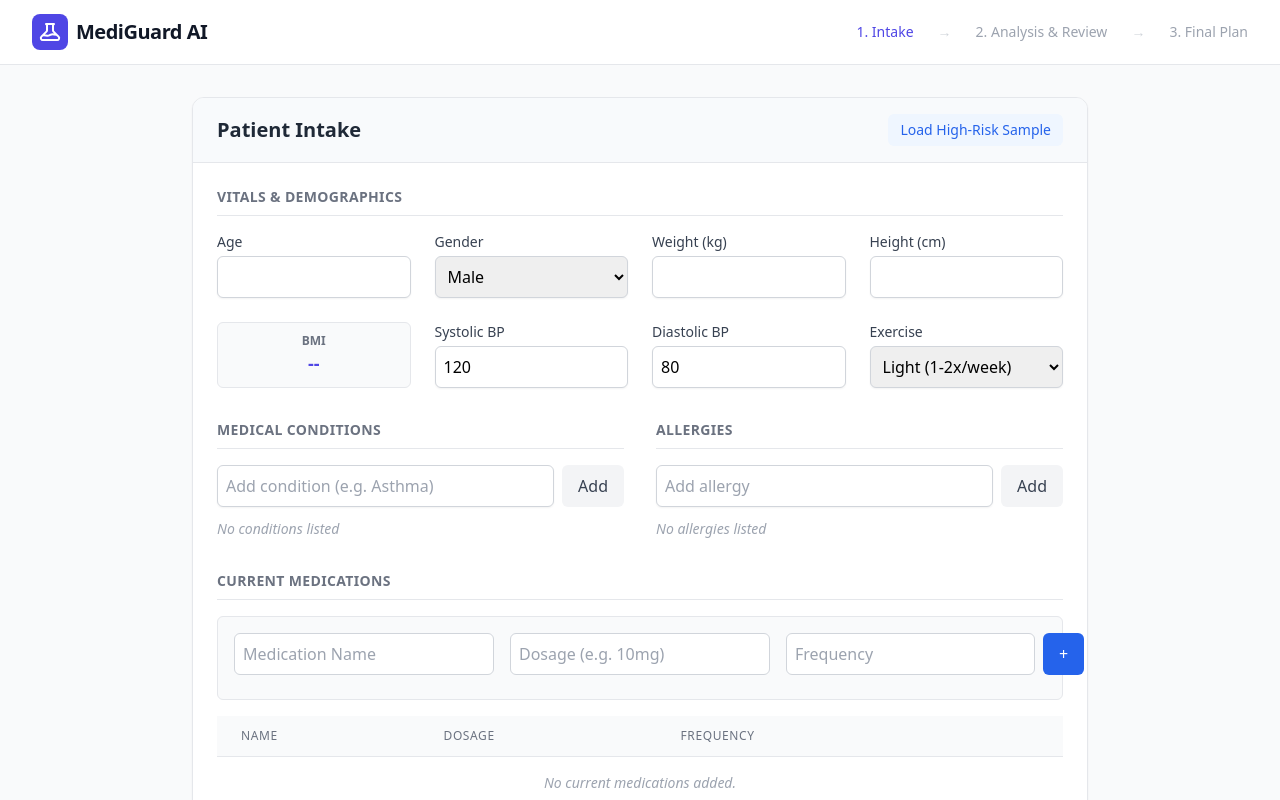
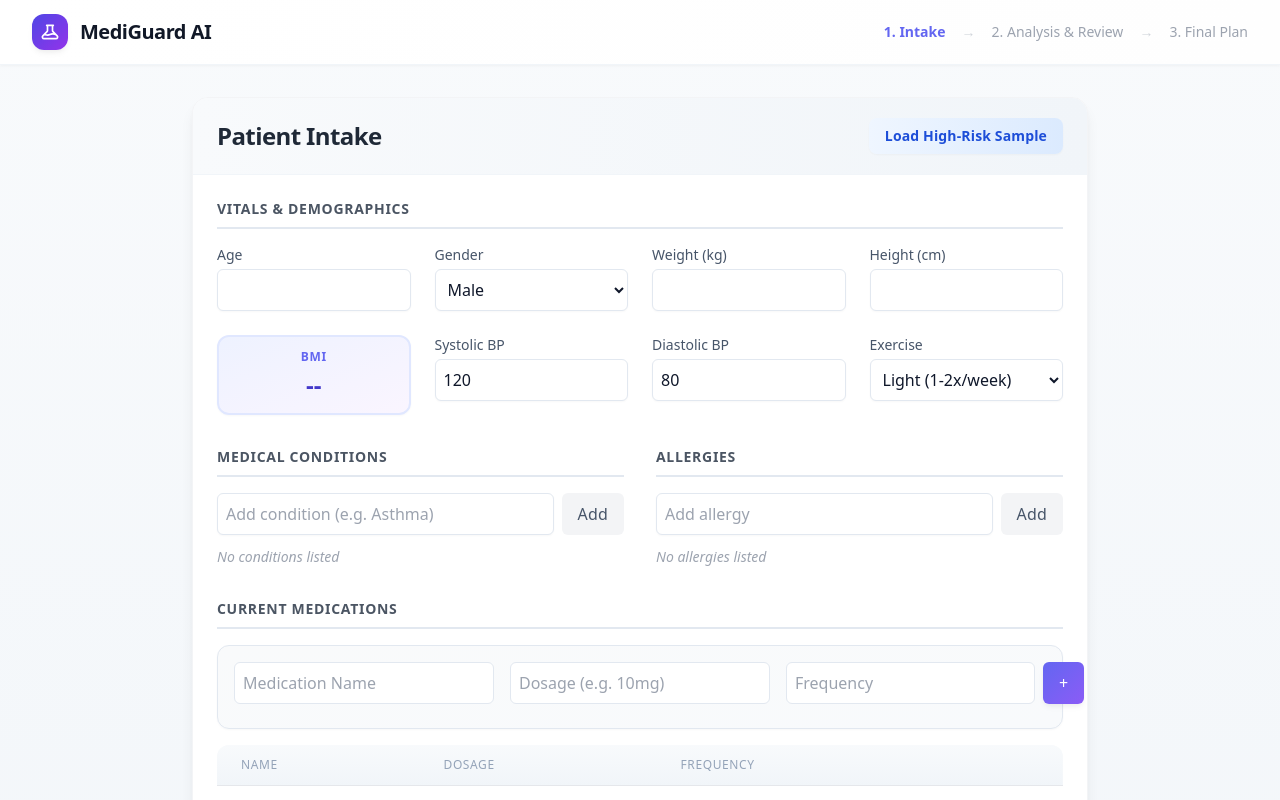
Before and after one commit to Koala3353/AI-Powered-Treatment-Plan-Assistant, a React (Vite) app: page / in a window 1280 px wide. Shown: the top 800 px of the page. Built offline with nearby package versions, Linux system fonts and the light colour scheme.

Commit message:
Add modern UI enhancements with gradients, improved shadows, and typography
Co-authored-by: Koala3353 <76986040+Koala3353@users.noreply.github.com>

```diff
--- a/App.tsx
+++ b/App.tsx
@@ -96,21 +96,21 @@ const App: React.FC = () => {
   };
 
   return (
-    <div className="min-h-screen bg-gray-50 flex flex-col font-sans">
-      <header className="bg-white border-b border-gray-200 sticky top-0 z-20">
+    <div className="min-h-screen bg-gradient-to-b from-slate-50 to-slate-100 flex flex-col font-sans">
+      <header className="bg-white border-b border-gray-200 sticky top-0 z-20 shadow-sm">
         <div className="max-w-7xl mx-auto px-4 sm:px-6 lg:px-8 h-16 flex items-center justify-between">
-          <div className="flex items-center gap-2">
-            <div className="bg-indigo-600 p-1.5 rounded-lg">
-              <svg className="w-6 h-6 text-white" fill="none" stroke="currentColor" viewBox="0 0 24 24"><path strokeLinecap="round" strokeLinejoin="round" strokeWidth="2" d="M19.428 15.428a2 2 0 00-1.022-.547l-2.387-.477a6 6 0 00-3.86.517l-.318.158a6 6 0 01-3.86.517L6.05 15.21a2 2 0 00-1.806.547M8 4h8l-1 1v5.172a2 2 0 00.586 1.414l5 5c1.26 1.26.367 3.414-1.415 3.414H4.828c-1.782 0-2.674-2.154-1.414-3.414l5-5A2 2 0 009 10.172V5L8 4z"></path></svg>
+          <div className="flex items-center gap-3">
+            <div className="bg-gradient-to-br from-indigo-600 to-purple-600 p-2 rounded-xl shadow-md">
+              <svg className="w-5 h-5 text-white" fill="none" stroke="currentColor" viewBox="0 0 24 24"><path strokeLinecap="round" strokeLinejoin="round" strokeWidth="2" d="M19.428 15.428a2 2 0 00-1.022-.547l-2.387-.477a6 6 0 00-3.86.517l-.318.158a6 6 0 01-3.86.517L6.05 15.21a2 2 0 00-1.806.547M8 4h8l-1 1v5.172a2 2 0 00.586 1.414l5 5c1.26 1.26.367 3.414-1.415 3.414H4.828c-1.782 0-2.674-2.154-1.414-3.414l5-5A2 2 0 009 10.172V5L8 4z"></path></svg>
             </div>
             <span className="font-bold text-xl text-gray-900 tracking-tight">MediGuard AI</span>
           </div>
-          <div className="hidden md:flex items-center gap-6 text-sm font-medium">
-             <span className={step === 'intake' ? 'text-indigo-600' : 'text-gray-400'}>1. Intake</span>
+          <div className="hidden md:flex items-center gap-4 text-sm font-medium">
+             <span className={step === 'intake' ? 'text-indigo-600 font-semibold' : 'text-gray-400'}>1. Intake</span>
              <span className="text-gray-300">→</span>
-             <span className={step === 'review' ? 'text-indigo-600' : 'text-gray-400'}>2. Analysis & Review</span>
+             <span className={step === 'review' ? 'text-indigo-600 font-semibold' : 'text-gray-400'}>2. Analysis & Review</span>
              <span className="text-gray-300">→</span>
-             <span className={step === 'summary' ? 'text-indigo-600' : 'text-gray-400'}>3. Final Plan</span>
+             <span className={step === 'summary' ? 'text-indigo-600 font-semibold' : 'text-gray-400'}>3. Final Plan</span>
           </div>
         </div>
       </header>
--- a/components/IntakeForm.tsx
+++ b/components/IntakeForm.tsx
@@ -113,13 +113,13 @@ export const IntakeForm: React.FC<IntakeFormProps> = ({ onSubmit, isLoading }) =
   };
 
   return (
-    <div className="max-w-4xl mx-auto bg-white rounded-xl shadow-sm border border-gray-200 overflow-hidden">
-      <div className="bg-slate-50 px-6 py-4 border-b border-gray-200 flex justify-between items-center">
-        <h2 className="text-xl font-semibold text-gray-800">Patient Intake</h2>
+    <div className="max-w-4xl mx-auto bg-white rounded-2xl shadow-lg border border-gray-100 overflow-hidden">
+      <div className="bg-gradient-to-r from-slate-50 to-slate-100 px-6 py-5 border-b border-gray-200 flex justify-between items-center">
+        <h2 className="text-2xl font-bold text-gray-800 tracking-tight">Patient Intake</h2>
         <button
           type="button"
           onClick={loadSample}
-          className="text-sm text-blue-600 hover:text-blue-800 font-medium bg-blue-50 px-3 py-1.5 rounded-md"
+          className="text-sm text-blue-700 hover:text-blue-900 font-semibold bg-gradient-to-r from-blue-50 to-blue-100 px-4 py-2 rounded-lg shadow-sm hover:shadow-md transition-all"
         >
           Load High-Risk Sample
         </button>
@@ -128,7 +128,7 @@ export const IntakeForm: React.FC<IntakeFormProps> = ({ onSubmit, isLoading }) =
       <div className="p-6 space-y-8">
         {/* Demographics & Vitals */}
         <section>
-          <h3 className="text-sm uppercase tracking-wide text-gray-500 font-bold mb-4 border-b pb-2">Vitals & Demographics</h3>
+          <h3 className="text-sm uppercase tracking-wider text-gray-600 font-bold mb-4 pb-2 border-b-2 border-gray-200">Vitals & Demographics</h3>
           <div className="grid grid-cols-1 md:grid-cols-4 gap-6">
             <div>
               <label className="block text-sm font-medium text-gray-700 mb-1">Age</label>
@@ -152,9 +152,9 @@ export const IntakeForm: React.FC<IntakeFormProps> = ({ onSubmit, isLoading }) =
             </div>
 
             {/* BMI Display */}
-            <div className="bg-gray-50 p-2 rounded-md border border-gray-200 flex flex-col justify-center items-center">
-              <span className="text-xs text-gray-500 font-bold uppercase">BMI</span>
-              <span className="text-lg font-bold text-indigo-600">{bmi}</span>
+            <div className="bg-gradient-to-br from-indigo-50 to-purple-50 p-3 rounded-xl border-2 border-indigo-100 flex flex-col justify-center items-center shadow-sm">
+              <span className="text-xs text-indigo-600 font-bold uppercase tracking-wider">BMI</span>
+              <span className="text-2xl font-bold text-indigo-700 mt-1">{bmi}</span>
             </div>
 
             <div>
@@ -181,7 +181,7 @@ export const IntakeForm: React.FC<IntakeFormProps> = ({ onSubmit, isLoading }) =
         <section className="grid grid-cols-1 md:grid-cols-2 gap-8">
            {/* Conditions */}
           <div>
-            <h3 className="text-sm uppercase tracking-wide text-gray-500 font-bold mb-4 border-b pb-2">Medical Conditions</h3>
+            <h3 className="text-sm uppercase tracking-wider text-gray-600 font-bold mb-4 pb-2 border-b-2 border-gray-200">Medical Conditions</h3>
             <div className="flex gap-2 mb-3">
               <input
                 type="text"
@@ -212,7 +212,7 @@ export const IntakeForm: React.FC<IntakeFormProps> = ({ onSubmit, isLoading }) =
 
           {/* Allergies */}
           <div>
-             <h3 className="text-sm uppercase tracking-wide text-gray-500 font-bold mb-4 border-b pb-2">Allergies</h3>
+             <h3 className="text-sm uppercase tracking-wider text-gray-600 font-bold mb-4 pb-2 border-b-2 border-gray-200">Allergies</h3>
               <div className="flex gap-2 mb-3">
                <input
                 type="text"
@@ -257,8 +257,8 @@ export const IntakeForm: React.FC<IntakeFormProps> = ({ onSubmit, isLoading }) =
 
         {/* Medications */}
         <section>
-          <h3 className="text-sm uppercase tracking-wide text-gray-500 font-bold mb-4 border-b pb-2">Current Medications</h3>
-          <div className="bg-gray-50 p-4 rounded-md mb-4 border border-gray-200">
+          <h3 className="text-sm uppercase tracking-wider text-gray-600 font-bold mb-4 pb-2 border-b-2 border-gray-200">Current Medications</h3>
+          <div className="bg-gradient-to-br from-gray-50 to-slate-50 p-4 rounded-xl mb-4 border border-gray-200 shadow-sm">
             <div className="grid grid-cols-1 md:grid-cols-3 gap-4 mb-2">
               <input
                 type="text"
@@ -325,7 +325,7 @@ export const IntakeForm: React.FC<IntakeFormProps> = ({ onSubmit, isLoading }) =
 
         {/* Primary Complaint */}
         <section>
-           <h3 className="text-sm uppercase tracking-wide text-gray-500 font-bold mb-4 border-b pb-2">Reason for Visit</h3>
+           <h3 className="text-sm uppercase tracking-wider text-gray-600 font-bold mb-4 pb-2 border-b-2 border-gray-200">Reason for Visit</h3>
            <div className="space-y-4">
              <div>
                <label className="block text-sm font-medium text-gray-700 mb-1">Primary Complaint</label>
@@ -351,15 +351,15 @@ export const IntakeForm: React.FC<IntakeFormProps> = ({ onSubmit, isLoading }) =
            </div>
         </section>
 
-        <div className="pt-6 border-t flex justify-end">
+        <div className="pt-6 border-t-2 border-gray-100 flex justify-end">
           <button
             onClick={() => onSubmit(formData)}
             disabled={isLoading || !formData.primaryComplaint}
             className={`
-              px-8 py-4 rounded-lg font-bold text-lg shadow-lg flex items-center gap-2
+              px-8 py-4 rounded-xl font-bold text-lg shadow-lg flex items-center gap-2
               ${isLoading || !formData.primaryComplaint
                 ? 'bg-gray-300 text-gray-500 cursor-not-allowed'
-                : 'bg-indigo-600 text-white hover:bg-indigo-700 hover:shadow-xl transform transition hover:-translate-y-0.5'}
+                : 'bg-gradient-to-r from-indigo-600 to-purple-600 text-white hover:from-indigo-700 hover:to-purple-700 hover:shadow-xl'}
             `}
           >
             {isLoading ? (
--- /dev/null
+++ b/index.css
@@ -0,0 +1,338 @@
+/* Modern UI Enhancements - No Animations */
+
+/* Custom CSS Variables for Modern Design */
+:root {
+  --color-primary: #6366f1;
+  --color-primary-dark: #4f46e5;
+  --color-primary-light: #818cf8;
+  --color-secondary: #8b5cf6;
+  --color-success: #10b981;
+  --color-warning: #f59e0b;
+  --color-danger: #ef4444;
+  --color-info: #3b82f6;
+
+  --bg-primary: #ffffff;
+  --bg-secondary: #f8fafc;
+  --bg-tertiary: #f1f5f9;
+
+  --text-primary: #0f172a;
+  --text-secondary: #475569;
+  --text-tertiary: #94a3b8;
+
+  --border-color: #e2e8f0;
+  --border-color-light: #f1f5f9;
+
+  --shadow-sm: 0 1px 2px 0 rgba(0, 0, 0, 0.03);
+  --shadow-md: 0 4px 6px -1px rgba(0, 0, 0, 0.05), 0 2px 4px -1px rgba(0, 0, 0, 0.03);
+  --shadow-lg: 0 10px 15px -3px rgba(0, 0, 0, 0.08), 0 4px 6px -2px rgba(0, 0, 0, 0.03);
+  --shadow-xl: 0 20px 25px -5px rgba(0, 0, 0, 0.08), 0 10px 10px -5px rgba(0, 0, 0, 0.02);
+
+  --radius-sm: 0.375rem;
+  --radius-md: 0.5rem;
+  --radius-lg: 0.75rem;
+  --radius-xl: 1rem;
+}
+
+/* Global Styles */
+body {
+  font-family: 'Inter', -apple-system, BlinkMacSystemFont, 'Segoe UI', Roboto, sans-serif;
+  -webkit-font-smoothing: antialiased;
+  -moz-osx-font-smoothing: grayscale;
+  background: linear-gradient(to bottom, #f8fafc 0%, #f1f5f9 100%);
+  color: var(--text-primary);
+  min-height: 100vh;
+}
+
+/* Enhanced Card Styling */
+.bg-white.rounded-xl {
+  background: var(--bg-primary);
+  box-shadow: var(--shadow-md);
+  border: 1px solid var(--border-color-light);
+}
+
+/* Modern Header Styling */
+header.bg-white {
+  background: linear-gradient(to right, #ffffff 0%, #fefefe 100%);
+  box-shadow: 0 1px 3px 0 rgba(0, 0, 0, 0.04);
+  backdrop-filter: blur(8px);
+}
+
+/* Enhanced Button Styles */
+button {
+  font-weight: 500;
+  letter-spacing: 0.01em;
+  transition: all 0.15s ease;
+}
+
+button:hover:not(:disabled) {
+  transform: translateY(-1px);
+}
+
+button:active:not(:disabled) {
+  transform: translateY(0);
+}
+
+/* Primary Button Enhancement */
+.bg-indigo-600, .bg-blue-600 {
+  background: linear-gradient(135deg, var(--color-primary) 0%, var(--color-secondary) 100%);
+  box-shadow: var(--shadow-md);
+}
+
+.bg-indigo-600:hover, .bg-blue-600:hover {
+  background: linear-gradient(135deg, var(--color-primary-dark) 0%, #7c3aed 100%);
+  box-shadow: var(--shadow-lg);
+}
+
+/* Input Field Modernization */
+input[type="text"],
+input[type="number"],
+select,
+textarea {
+  border: 1.5px solid var(--border-color);
+  background: var(--bg-primary);
+  transition: all 0.15s ease;
+}
+
+input[type="text"]:focus,
+input[type="number"]:focus,
+select:focus,
+textarea:focus {
+  border-color: var(--color-primary);
+  box-shadow: 0 0 0 3px rgba(99, 102, 241, 0.1);
+  outline: none;
+}
+
+/* Badge Enhancements */
+.bg-blue-50 {
+  background: linear-gradient(135deg, #eff6ff 0%, #dbeafe 100%);
+}
+
+.bg-red-50 {
+  background: linear-gradient(135deg, #fef2f2 0%, #fee2e2 100%);
+}
+
+.bg-green-50 {
+  background: linear-gradient(135deg, #f0fdf4 0%, #dcfce7 100%);
+}
+
+.bg-yellow-50 {
+  background: linear-gradient(135deg, #fefce8 0%, #fef3c7 100%);
+}
+
+.bg-orange-50 {
+  background: linear-gradient(135deg, #fff7ed 0%, #ffedd5 100%);
+}
+
+/* Section Headers */
+h1, h2, h3 {
+  font-weight: 700;
+  letter-spacing: -0.02em;
+  color: var(--text-primary);
+}
+
+/* Table Modernization */
+table {
+  border-spacing: 0;
+  border-radius: var(--radius-lg);
+  overflow: hidden;
+}
+
+table thead {
+  background: linear-gradient(to bottom, #f8fafc 0%, #f1f5f9 100%);
+}
+
+table tbody tr {
+  transition: background-color 0.1s ease;
+}
+
+table tbody tr:hover {
+  background-color: #fafbfc;
+}
+
+/* Card with Gradient Border Effect */
+.border-blue-100 {
+  border: 1.5px solid transparent;
+  background-image: linear-gradient(white, white), linear-gradient(135deg, #dbeafe, #bfdbfe);
+  background-origin: border-box;
+  background-clip: padding-box, border-box;
+}
+
+/* Risk Badge Enhancement */
+.bg-red-50.text-red-900,
+.bg-orange-50.text-orange-900,
+.bg-green-50.text-green-900 {
+  font-weight: 600;
+  letter-spacing: 0.025em;
+}
+
+/* Modern Shadow Utilities */
+.shadow-sm {
+  box-shadow: var(--shadow-sm);
+}
+
+.shadow-md {
+  box-shadow: var(--shadow-md);
+}
+
+.shadow-lg {
+  box-shadow: var(--shadow-lg);
+}
+
+.shadow-xl {
+  box-shadow: var(--shadow-xl);
+}
+
+/* Subtle Hover Effects for Cards */
+.hover\:shadow-md:hover {
+  box-shadow: var(--shadow-lg);
+}
+
+/* Modern Alert Boxes */
+.bg-red-50.border {
+  border-left-width: 4px;
+  border-left-color: var(--color-danger);
+}
+
+.bg-yellow-50.border {
+  border-left-width: 4px;
+  border-left-color: var(--color-warning);
+}
+
+/* Enhanced Focus States */
+*:focus-visible {
+  outline: 2px solid var(--color-primary);
+  outline-offset: 2px;
+}
+
+/* Glassmorphism for Modals */
+.fixed.inset-0.bg-black {
+  backdrop-filter: blur(4px);
+}
+
+/* Status Indicator Modernization */
+.bg-gray-900 {
+  background: linear-gradient(135deg, #18181b 0%, #27272a 100%);
+  box-shadow: var(--shadow-xl);
+}
+
+/* Improved Text Contrast */
+.text-gray-700 {
+  color: var(--text-secondary);
+}
+
+.text-gray-500 {
+  color: var(--text-tertiary);
+}
+
+/* Alternative Options Hover State */
+.group:hover {
+  border-color: var(--color-primary);
+}
+
+/* Enhanced BMI Display */
+.bg-gray-50.border.border-gray-200 {
+  background: linear-gradient(135deg, #f8fafc 0%, #f1f5f9 100%);
+  border: 1.5px solid var(--border-color);
+}
+
+/* Chat Interface Modernization */
+.bg-indigo-600.text-white {
+  background: linear-gradient(135deg, var(--color-primary) 0%, var(--color-secondary) 100%);
+}
+
+/* Improved Form Layout Spacing */
+.space-y-8 > * + * {
+  margin-top: 2rem;
+}
+
+/* Enhanced Disabled State */
+button:disabled {
+  opacity: 0.5;
+  cursor: not-allowed;
+  transform: none !important;
+}
+
+/* Modern Scrollbar */
+::-webkit-scrollbar {
+  width: 8px;
+  height: 8px;
+}
+
+::-webkit-scrollbar-track {
+  background: var(--bg-tertiary);
+}
+
+::-webkit-scrollbar-thumb {
+  background: var(--text-tertiary);
+  border-radius: 4px;
+}
+
+::-webkit-scrollbar-thumb:hover {
+  background: var(--text-secondary);
+}
+
+/* Refined Border Styles */
+.border-gray-200 {
+  border-color: var(--border-color);
+}
+
+.border-gray-300 {
+  border-color: var(--border-color);
+}
+
+/* Enhanced Loading Spinner */
+.animate-spin {
+  animation: spin 1s linear infinite;
+}
+
+@keyframes spin {
+  from {
+    transform: rotate(0deg);
+  }
+  to {
+    transform: rotate(360deg);
+  }
+}
+
+/* Subtle Background Pattern */
+body::before {
+  content: '';
+  position: fixed;
+  top: 0;
+  left: 0;
+  right: 0;
+  bottom: 0;
+  background-image:
+    radial-gradient(circle at 20% 50%, rgba(99, 102, 241, 0.03) 0%, transparent 50%),
+    radial-gradient(circle at 80% 80%, rgba(139, 92, 246, 0.03) 0%, transparent 50%);
+  pointer-events: none;
+  z-index: -1;
+}
+
+/* Professional Typography */
+.font-mono {
+  font-family: 'SF Mono', Monaco, 'Cascadia Code', 'Courier New', monospace;
+}
+
+/* Modern Tag/Pill Styles */
+.rounded-full {
+  box-shadow: var(--shadow-sm);
+}
+
+/* Enhanced Section Dividers */
+.border-b {
+  border-bottom-width: 1.5px;
+  border-color: var(--border-color-light);
+}
+
+/* Improved Icon Containers */
+.bg-indigo-600.p-1\.5 {
+  background: linear-gradient(135deg, var(--color-primary) 0%, var(--color-secondary) 100%);
+  box-shadow: var(--shadow-sm);
+}
+
+/* Step Indicator Enhancement */
+.text-indigo-600 {
+  color: var(--color-primary);
+  font-weight: 600;
+}
```
Also changed, not shown: components/ClinicalDashboard.tsx (+18 -18 lines), components/FinalSummary.tsx (+17 -17 lines), 1 other file (tests, documents, lock files or other folders).
